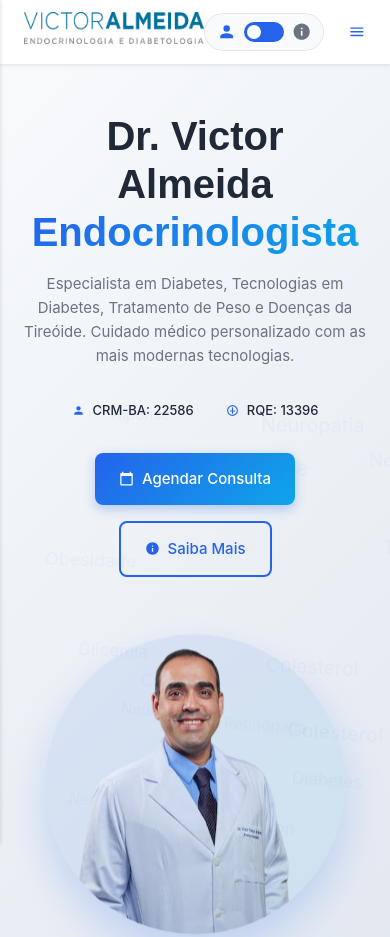
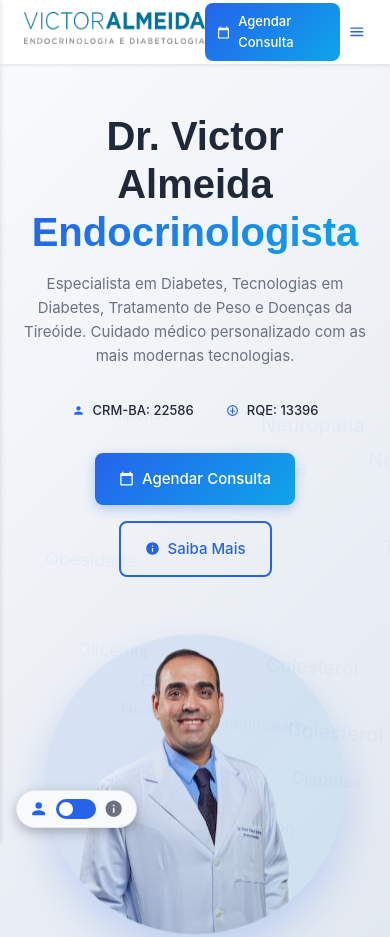
Before and after one commit to Uchoacode/dr-teste, a plain HTML site: page index.html in a window 390 px wide. Shown: the top 937 px of the page. Drawn offline with Linux system fonts and the light colour scheme.

Commit message:
asdasdasd

```diff
--- a/css/style.css
+++ b/css/style.css
@@ -1101,6 +1101,51 @@ section[id] {
   }
 }
 
+/* NOVO: CORREÇÃO PARA BOTÃO FLUTUANTE (SITE SWITCHER) E EXIBIÇÃO DO CTA NO MOBILE */
+@media screen and (max-width: 767px) {
+    /* Garante que o botão de Agendar Consulta no Header seja exibido e formatado para mobile */
+    .nav__actions .btn {
+        display: flex !important; /* Sobrescreve o display: none padrão de desktop */
+        padding: 0.5rem 0.75rem; /* Ajusta o tamanho do botão para caber no cabeçalho */
+        font-size: var(--small-font-size);
+        /* Remove a box-shadow para o botão principal não ficar muito carregado no header */
+        box-shadow: none !important;
+        transform: none !important;
+    }
+
+    /* Torna o Site Switcher em um elemento flutuante no canto inferior esquerdo */
+    .site-switcher {
+        position: fixed;
+        bottom: 1rem;
+        left: 1rem;
+        z-index: 500;
+
+        /* Garante que o switch flutuante tenha a aparência completa */
+        display: flex;
+        background-color: var(--white-color);
+        padding: 0.5rem 0.75rem;
+        border: 1px solid var(--border-color);
+        box-shadow: 0 4px 12px rgba(0, 0, 0, 0.25);
+        border-radius: 99px;
+
+        /* Remove a margem que tinha no fluxo do header */
+        margin-right: 0 !important;
+    }
+
+    /* Ajusta o espaçamento na barra de ações */
+    .nav__actions {
+        justify-content: flex-end;
+        gap: 0.5rem;
+    }
+
+    /* Garante que o switch flutuante não seja afetado pelas animações globais */
+    .site-switcher.animate-fade-in-up {
+         animation: none;
+         opacity: 1;
+         transform: none;
+    }
+}
+
 /* For medium devices (Tablet) */
 @media screen and (min-width: 568px) {
   /* CORREÇÃO: Remove a margin-top extra, pois o header do desktop é menor */
```
